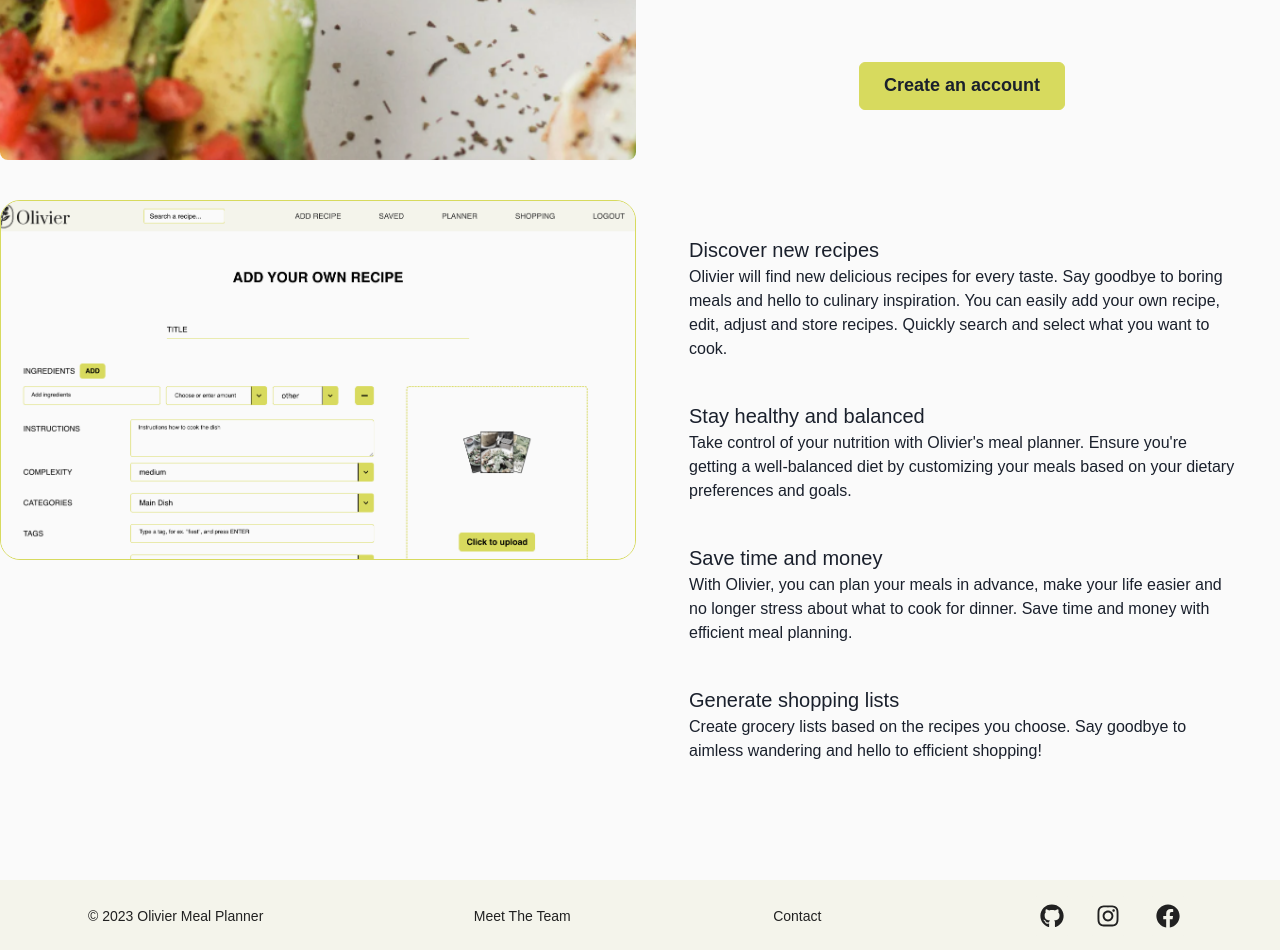
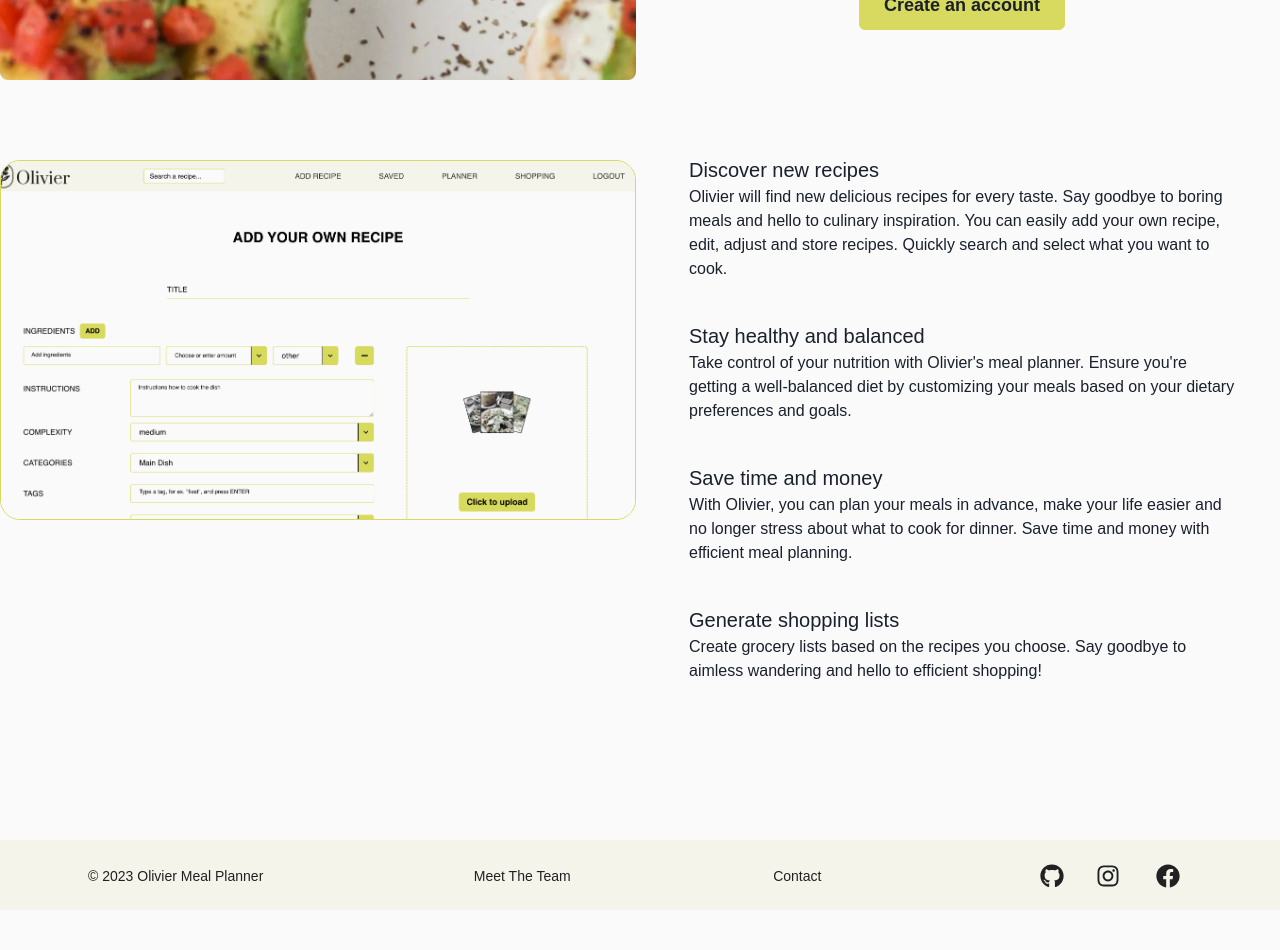
Before and after one commit to Code-the-Dream-School/dd-prac-team1-front, a React (Create React App) app: page / in a window 1280 px wide. Shown: the part 640-1590 px from the top of the page. After the commit the page ends 1550 px from the top, so only its background shows below. Built offline with nearby package versions, Linux system fonts and the light colour scheme.

Commit message:
fixing code

```diff
--- a/src/components/Layout/Home.tsx
+++ b/src/components/Layout/Home.tsx
@@ -36,7 +36,7 @@ const Home = () => {
         <GridItem
           colSpan={{ base: 2, md: 1 }}
           w="100%"
-          h={{ base: "40vh", md: "100vh" }}
+          h={{ base: "40vh", md: "90vh" }}
           backgroundImage="url('/images/avocado_toast.png')"
           backgroundPosition="center"
           backgroundSize="cover"
@@ -94,6 +94,7 @@ const Home = () => {
           w="100%"
           h={{ base: "30vh", sm: "50vh", md: "90vh" }}
           position="relative"
+          mt="10"
           borderRadius="20px">
           <Flex
             justifyContent="center"
```
